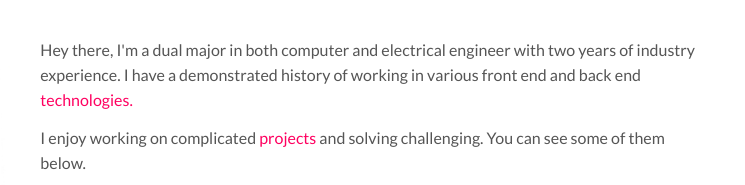
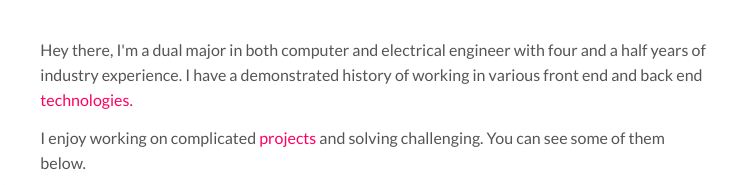
Before and after one commit to ashleyasli/ashleyasli.portfolio, a plain HTML site: page index.html in a window 1280 px wide. Shown: the part 418-603 px from the top of the page, 440-1185 px from the left. Drawn offline with nearby package versions, Linux system fonts and the light colour scheme; animation ran at ten frames a second.

Commit message:
Update index.html

```diff
--- a/index.html
+++ b/index.html
@@ -73,7 +73,7 @@
                   <p><img src="./images/aslihan.jpeg" class="img-responsive" alt=""></p>
                 </div>
                 <div class="col-md-8">
-                <p>Hey there, I'm a dual major in both computer and electrical engineer with two years of industry experience. I have a demonstrated history of working in various front end and back end <a href="#technologies">technologies.</a></p>
+                <p>Hey there, I'm a dual major in both computer and electrical engineer with four and a half years of industry experience. I have a demonstrated history of working in various front end and back end <a href="#technologies">technologies.</a></p>
                 <p>I enjoy working on complicated <a href ="#projects">projects</a> and solving challenging. You can see some of them below. </p>
                 <p><strong>Fun facts:</strong> I enjoy travelling and having enlightening conversations about enviroment and healthy living. <p><strong>Personal interests:</strong> Learning new computer languages, yoga and dance.
                 <p>You can also visit my <a href="https://github.com/ashleyasli"target="_blank">Github</a> or <a href="https://www.linkedin.com/in/aslihan-saylik-ashley-b5a477b4/"target="_blank">LinkedIn pages.</a></p>
```
